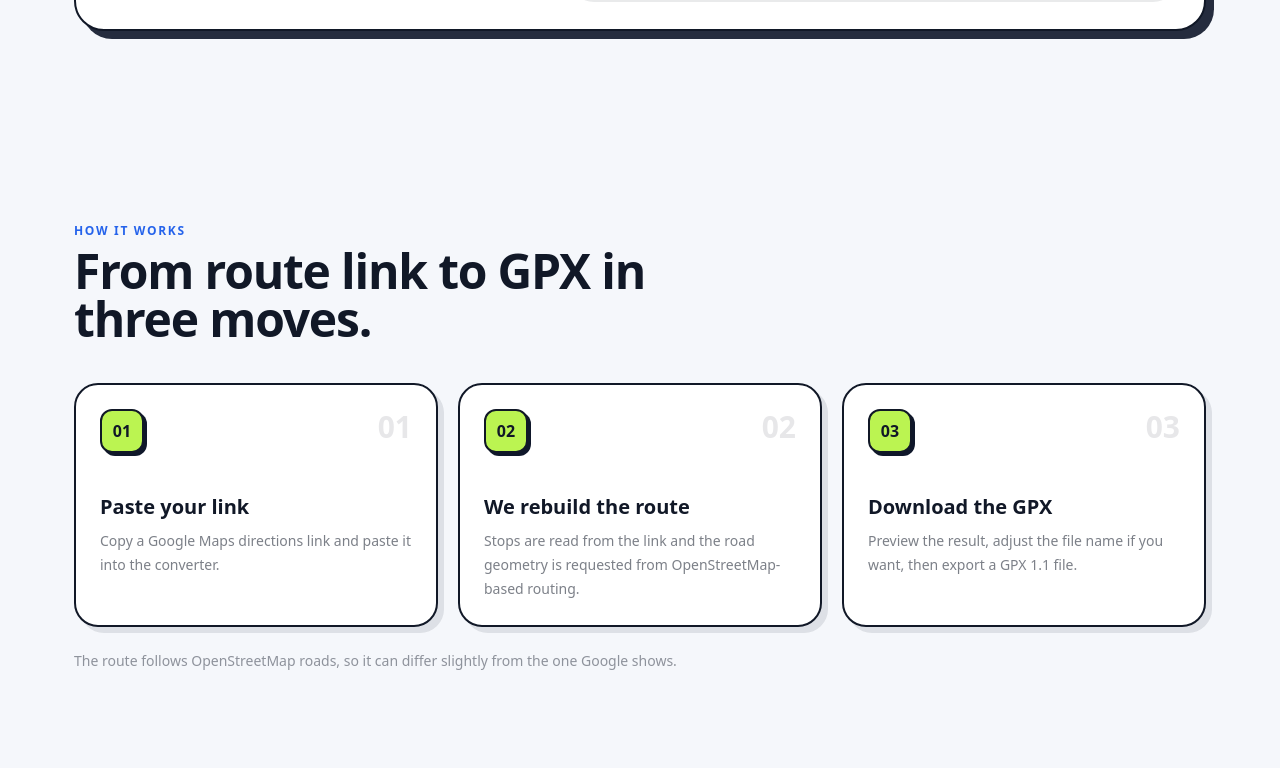
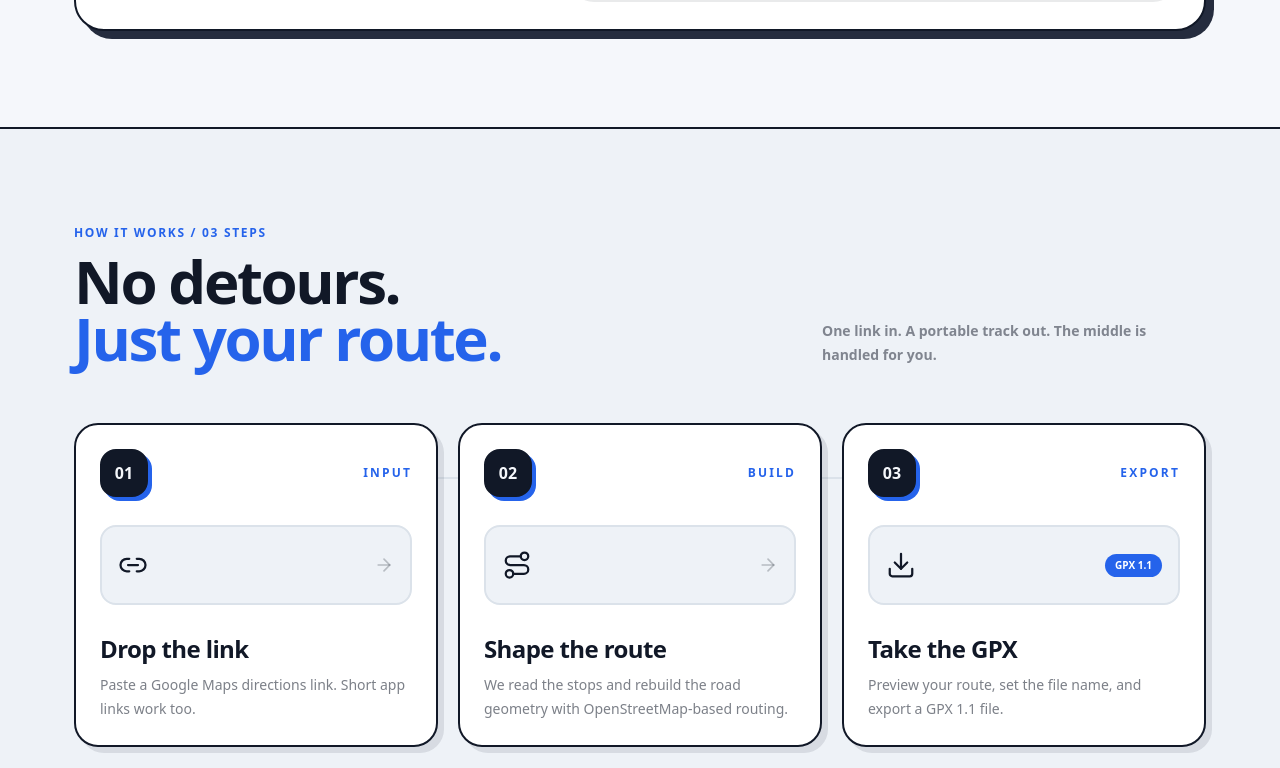
Before and after one commit to RandyGalangg/gmaps-gpx, a React (Vite) app: page / in a window 1280 px wide. Shown: the part 1261-2029 px from the top of the page. Built offline with nearby package versions, Linux system fonts and the light colour scheme; no server answers.

Commit message:
Redesign how it works section

```diff
--- a/src/components/HowItWorks.tsx
+++ b/src/components/HowItWorks.tsx
@@ -1,2 +1,51 @@
-const STEPS=[['01','Paste your link','Copy a Google Maps directions link and paste it into the converter.'],['02','We rebuild the route','Stops are read from the link and the road geometry is requested from OpenStreetMap-based routing.'],['03','Download the GPX','Preview the result, adjust the file name if you want, then export a GPX 1.1 file.']];
-export default function HowItWorks(){return <section id="how-it-works" className="mx-auto max-w-[1180px] px-4 py-20 sm:px-6 lg:py-24"><div className="max-w-2xl"><p className="eyebrow">How it works</p><h2 className="mt-2 text-3xl font-black tracking-tight md:text-5xl">From route link to GPX in three moves.</h2></div><ol className="mt-10 grid gap-5 md:grid-cols-3">{STEPS.map(([n,t,d],i)=><li key={n} className="step-card"><div className="flex items-start justify-between"><span className="grid h-11 w-11 place-items-center rounded-xl border-2 border-ink bg-lime-300 font-black shadow-[3px_3px_0_#0f172a]">{n}</span><span className="text-3xl font-black text-ink/10">{String(i+1).padStart(2,'0')}</span></div><h3 className="mt-10 text-xl font-black">{t}</h3><p className="mt-2 text-sm font-medium leading-6 text-ink/55">{d}</p></li>)}</ol><p className="mt-6 text-sm font-medium text-ink/45">The route follows OpenStreetMap roads, so it can differ slightly from the one Google shows.</p></section>;}
+import { ArrowRight, Download, Link2, Route } from 'lucide-react';
+
+const STEPS = [
+  { n:'01', title:'Drop the link', text:'Paste a Google Maps directions link. Short app links work too.', icon:Link2, tag:'INPUT' },
+  { n:'02', title:'Shape the route', text:'We read the stops and rebuild the road geometry with OpenStreetMap-based routing.', icon:Route, tag:'BUILD' },
+  { n:'03', title:'Take the GPX', text:'Preview your route, set the file name, and export a GPX 1.1 file.', icon:Download, tag:'EXPORT' },
+];
+
+export default function HowItWorks() {
+  return (
+    <section id="how-it-works" className="how-section">
+      <div className="mx-auto max-w-[1180px] px-4 py-20 sm:px-6 lg:py-24">
+        <div className="flex flex-col justify-between gap-6 md:flex-row md:items-end">
+          <div className="max-w-2xl">
+            <p className="eyebrow">How it works / 03 steps</p>
+            <h2 className="mt-3 text-4xl font-black leading-[.95] tracking-[-.04em] md:text-6xl">
+              No detours.<br /><span className="text-brand">Just your route.</span>
+            </h2>
+          </div>
+          <p className="max-w-sm text-sm font-semibold leading-6 text-ink/50">
+            One link in. A portable track out. The middle is handled for you.
+          </p>
+        </div>
+
+        <ol className="how-grid mt-14 grid gap-5 md:grid-cols-3">
+          {STEPS.map(({ n, title, text, icon: Icon, tag }, i) => (
+            <li key={n} className="step-card">
+              <div className="flex items-center justify-between">
+                <span className="step-number grid h-12 w-12 place-items-center rounded-2xl border-2 font-black">{n}</span>
+                <span className="faq-index text-xs font-black tracking-[0.18em]">{tag}</span>
+              </div>
+              <div className="step-mini mt-7 flex h-20 items-center justify-between rounded-2xl px-4">
+                <Icon size={30} strokeWidth={1.8} />
+                {i < 2 && <ArrowRight className="text-ink/25" size={20} />}
+                {i === 2 && <span className="rounded-full bg-brand px-2.5 py-1 text-[10px] font-black text-white">GPX 1.1</span>}
+              </div>
+              <h3 className="mt-7 text-2xl font-black tracking-tight">{title}</h3>
+              <p className="mt-2 text-sm font-medium leading-6 text-ink/55">{text}</p>
+            </li>
+          ))}
+        </ol>
+
+        <div className="mt-7 flex items-center gap-3 border-l-4 border-brand pl-4 text-sm font-semibold text-ink/50">
+          <span>ROUTING NOTE</span>
+          <span>·</span>
+          <span>The generated track follows OpenStreetMap roads, so it can differ slightly from Google Maps.</span>
+        </div>
+      </div>
+    </section>
+  );
+}
```
